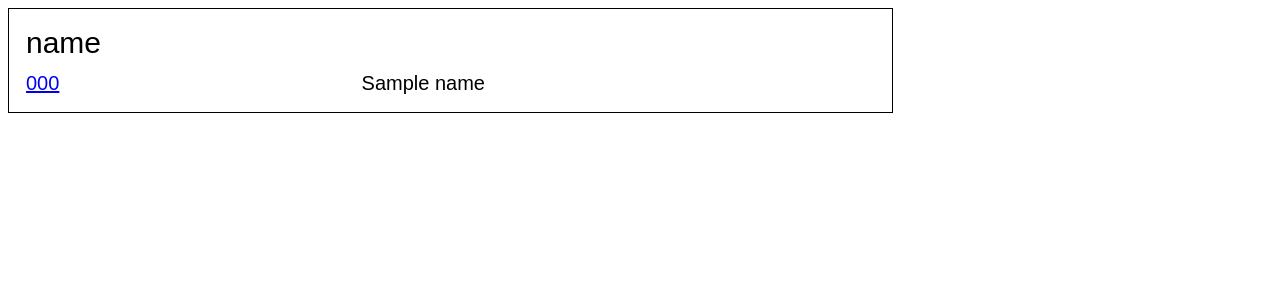
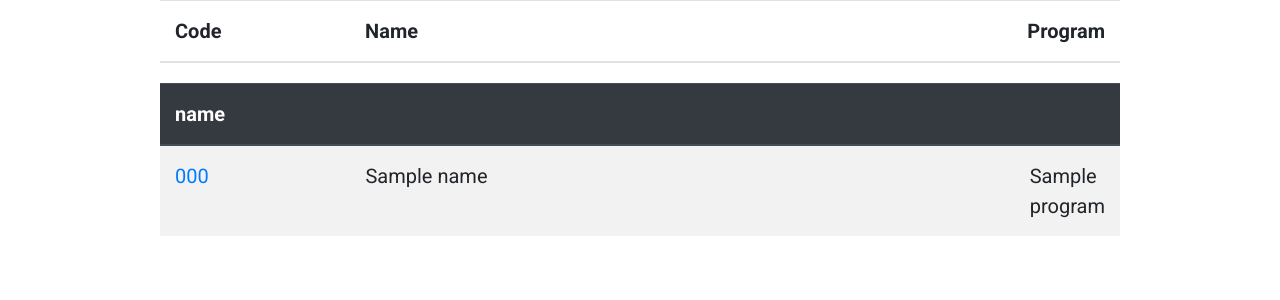
Before and after one commit to aidan-clyens/UndergradCalendar, a Flask app: template calendar/templates/courses.html in a window 1280 px wide. Shown: the top 300 px of the page. Run offline with Flask 2, Linux system fonts and the light colour scheme; the template is opened without the code that fills it: most values are stand-ins (such as "Sample title", 1, 10 or a date in 2020); lists and menus that the app fills with data are empty; some libraries are stand-ins or nearby versions.

Commit message:
Used Bootstrap for course list table

```diff
--- a/calendar/static/style.css
+++ b/calendar/static/style.css
@@ -1,12 +1,13 @@
+@import "https://fonts.googleapis.com/css?family=Roboto:400,100,100italic,300,300italic,400italic,500,500italic,700,700italic,900,900italic&subset=latin,cyrillic";
+
 * {
     font-size: 20px;
-    font-family: sans-serif
+    font-family: 'RobotoDraft', 'Roboto', 'Helvetica Neue, Helvetica, Arial', sans-serif;
 }
 
-.courses {
-    width: 70%;
-    border: 1px solid black;
-    padding: 10px;
+.content {
+    margin: 0 auto;
+    width: 75%;
 }
 
 td {
@@ -16,3 +17,11 @@ td {
 .term-name {
     font-size: 30px;
 }
+
+.course-code {
+    width: 20%;
+}
+
+.course-name {
+    width: 70%;
+}
--- a/calendar/templates/courses.html
+++ b/calendar/templates/courses.html
@@ -1,16 +1,34 @@
 <!DOCTYPE html>
 <title>Courses</title>
 <link rel="stylesheet" href="{{ url_for('static', filename='style.css') }}">
+<link rel="stylesheet" href="https://stackpath.bootstrapcdn.com/bootstrap/4.2.1/css/bootstrap.min.css"
+    integrity="sha384-GJzZqFGwb1QTTN6wy59ffF1BuGJpLSa9DkKMp0DgiMDm4iYMj70gZWKYbI706tWS" crossorigin="anonymous">
 <section class="content">
+    <table class="table">
+        <thead>
+            <tr>
+                <th class="course-code">Code</th>
+                <th class="course-name">Name</th>
+                <th>Program</th>
+            </tr>
+        </thead>
+        <tbody>
             {% for t in terms.keys() %}
-        <table class="courses">
-            <tr><td class="term-name">{{ t }}</td></tr>
+                <table class="table table-striped">
+                    <thead class="thead-dark">
+                        <th>{{ t }}</th><th></th><th></th>
+                    </thead>
+                    <tbody>
                         {% for c in terms[t] %}
                             <tr>
-                    <td><a href="{{ c.url }}" target="_blank">{{ c.code }}</a></td>
-                    <td>{{ c.name }}</td>
+                                <td class="course-code"><a href="{{ c.url }}" target="_blank">{{ c.code }}</a></td>
+                                <td class="course-name">{{ c.name }}</td>
+                                <td>{{ c.program }}</td>
                             </tr>
                         {% endfor %}
+                    </tbody>
                 </table>
             {% endfor %}
+        </tbody>
+    </table>
 </section>
```
Lines whose indentation alone changed are shown as unchanged.
